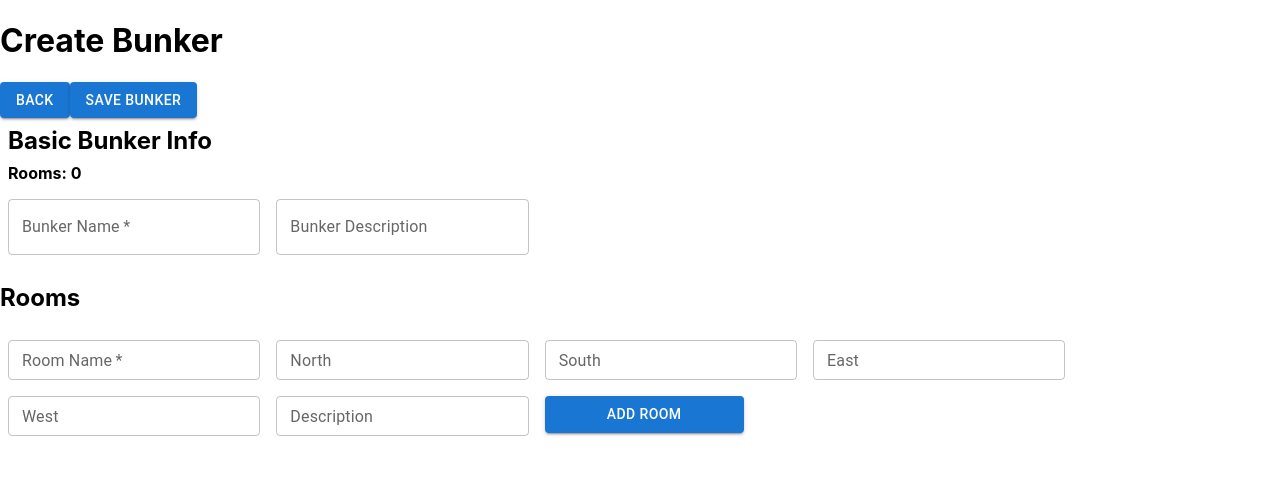
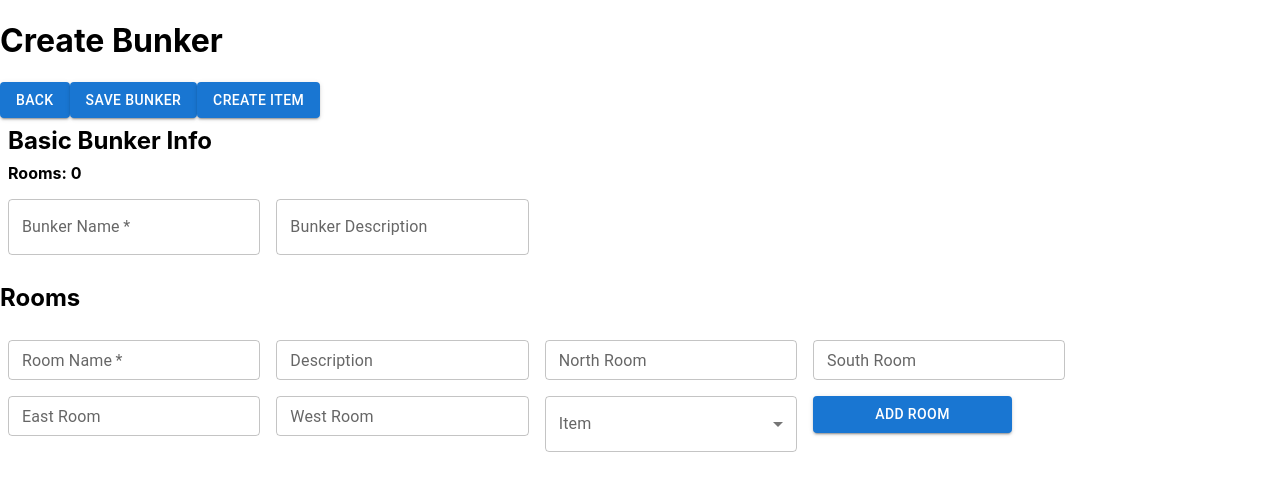
Before and after one commit to TranspoLord/bunker-project, a React (Create React App) app: page /manage/edit in a window 1280 px wide. Shown: the top 490 px of the page. Built offline with nearby package versions, Linux system fonts and the light colour scheme.

Commit message:
Worked on snackbar messages. Logic is there. Create bunker now has create items Item list will not be saved until the bunker is saved Need to add edit room, need to add edit items

```diff
--- a/src/BunkerManager.jsx
+++ b/src/BunkerManager.jsx
@@ -8,6 +8,7 @@ import { createNull } from 'typescript';
 import Button from '@mui/material/Button';
 import Card from '@mui/material/Card';
 import { CardContent, CardActions, Typography } from '@mui/material';
+import SnackBarMessage from './SnackBar';
 
 const BunkerManager = () => {
     const [loadFile, setLoad] = useState(false)
@@ -72,6 +73,9 @@ const BunkerManager = () => {
     return (
         <div>
             <h1>Bunker Manager</h1>
+            <Button variant='contained' onClick={() => SnackBarMessage("Success","This is a message")} >
+                Test SnackBar
+            </Button>
             <label htmlFor='fileInput'>
                 <Button variant='contained' onClick={() => { document.getElementById("fileInput").click() }} >
                     Load Bunker
@@ -88,6 +92,7 @@ const BunkerManager = () => {
                     Back
                 </Button>
             </Link>
+
             {bunkerList.map((bunker, index) => (
                 <div key={index}>
                     {BunkerCard(bunker, index)}
--- a/src/CreateBunker.jsx
+++ b/src/CreateBunker.jsx
@@ -1,32 +1,43 @@
-import { TextField, Box, Card, Button, CardContent, Typography } from '@mui/material';
+import { TextField, Box, Card, Button, CardContent, Typography, FormControl, DialogActions } from '@mui/material';
 import { useState, useEffect, useRef } from 'react';
 import { Link } from 'react-router-dom';
+import SnackBar from './SnackBar';
+import { Dialog, DialogTitle, DialogContent, DialogContentText } from '@mui/material';
+import { Input, InputLabel, MenuItem, Select } from '@mui/material';
 
 function CreateBunker(props) {
     const [bunkerBool, setBunkerBool] = useState(props.isCreatingBunker);
     const [selectedBunker, setSelectedBunker] = useState(null);
     const [bunkerSaved, setBunkerSaved] = useState(false);
     const [bunkerName, setNewBunkerName] = useState("");
+    const [bunkerDescription, setNewBunkerDescription] = useState("");
+
     const [rooms, setRooms] = useState([]);
-    const [needEmptyRoom, setNeedEmptyRoom] = useState(true);
     const [newName, setNewName] = useState("");
     const [newNorth, setNewNorth] = useState("");
     const [newSouth, setNewSouth] = useState("");
     const [newEast, setNewEast] = useState("");
     const [newWest, setNewWest] = useState("");
-    const [newDescription, setNewDescription] = useState("");
-    //TODO: Use snackbar to display messages(function with severity, message, and duration)
+    const [newRoomDescription, setNewRoomDescription] = useState("");
+    const [newRoomItem, setNewRoomItem] = useState("");
+
+    const [items, setItems] = useState([]);
+    const [openWindow, setOpenWindow] = useState(false);
+    const [itemName, setItemName] = useState("");
+    const [itemDescription, setItemDescription] = useState("");
+    const [itemRequired, setItemRequired] = useState("");
 
     function handleAddRoom(e) {
         e.preventDefault();
-        if(newName === "" || newDescription === ""){return;}
+        if (newName === "" || newRoomDescription === "") { return; }
         const newRoom = {
             name: newName,
             north: newNorth,
             south: newSouth,
             east: newEast,
             west: newWest,
-            description: newDescription
+            description: newRoomDescription,
+            item: newRoomItem
         };
 
         setRooms([...rooms, newRoom]);
@@ -35,7 +46,8 @@ function CreateBunker(props) {
         setNewSouth("");
         setNewEast("");
         setNewWest("");
-        setNewDescription("");
+        setNewRoomDescription("");
+        setNewRoomItem("");
     }
 
     function handleRemoveRoom(index) {
@@ -44,17 +56,38 @@ function CreateBunker(props) {
         setRooms(newRooms);
     }
 
+    function handleAddItem(e) {
+        e.preventDefault();
+        if (itemName === "" || itemDescription === "") { return; }
+        const newItem = {
+            name: itemName,
+            description: itemDescription,
+            required: itemRequired
+        };
+
+        setItems([...items, newItem]);
+        setItemName("");
+        setItemDescription("");
+        console.log("Item added" + newItem.name + " " + newItem.description + " " + newItem.required);
+        handleCloseItem();
+    }
+
+    const handleItemOpen = () => {
+        setOpenWindow(true);
+    };
+
+    const handleCloseItem = () => {
+        setOpenWindow(false);
+    };
+
     function handleBunkerSave() {
         //Save bunker to local storage here
         console.log("Saving bunker to local storage")
         console.log(rooms)
-        localStorage.setItem("bunker" + bunkerName, JSON.stringify(rooms))
+        localStorage.setItem("bunker-" + bunkerName, JSON.stringify(rooms))
+        localStorage.setItem("bunker-" + bunkerName + "-items", JSON.stringify(items))
         setBunkerBool(false)
         setBunkerSaved(true)
-    }
-
-    function snackBarMessage(message, severity, duration){
-        //todo: Create separate snackbar class so other components can use it
     }
 
     const getBasicBunkerInfo = () => {
@@ -64,10 +97,22 @@ function CreateBunker(props) {
                     <h2>Basic Bunker Info</h2>
                     <h4>Rooms: {rooms.length}</h4>
                     <TextField required margin="normal" id="outlined-basic" label="Bunker Name" variant="outlined" value={bunkerName} onChange={(e) => setNewBunkerName(e.target.value)} />
-                    <TextField margin="normal" id="outlined-basic" label="Bunker Description" variant="outlined" value={newDescription} onChange={(e) => setNewDescription(e.target.value)} />
+                    <TextField margin="normal" id="outlined-basic" label="Bunker Description" variant="outlined" value={bunkerDescription} onChange={(e) => setNewBunkerDescription(e.target.value)} />
                 </Box>
             </div>
         );
+    }
+
+    const getItemsFromLocalStorage = () => {
+        const items = [];
+        for (let i = 0; i < localStorage.length; i++) {
+            const key = localStorage.key(i);
+            if (key.startsWith("bunker-" + bunkerName + "-items")) {
+                items.push(JSON.parse(localStorage.getItem(key)));
+            }
+        }
+        setItems(items);
+        return items;
     }
 
     return (
@@ -75,16 +120,79 @@ function CreateBunker(props) {
             <h1>Create Bunker</h1>
             <Link to="/manage"><Button variant="contained">Back</Button></Link>
             <Button variant="contained" onClick={handleBunkerSave}>Save Bunker</Button>
+            <Button variant="contained" onClick={handleItemOpen}>Create Item</Button>
+            <Dialog open={openWindow} onClose={handleCloseItem} aria-labelledby="form-dialog-title">
+                <DialogTitle id="form-dialog-title">Create Item</DialogTitle>
+                <DialogContent>
+                    <DialogContentText>
+                        Create a new item for your bunker.
+                    </DialogContentText>
+                    <form>
+                        <TextField
+                            autoFocus
+                            margin="dense"
+                            id="name"
+                            label="Item Name"
+                            type="text"
+                            fullWidth
+                            value={itemName}
+                            onChange={(e) => setItemName(e.target.value)}
+                        />
+                        <TextField
+                            margin="dense"
+                            id="description"
+                            label="Item Description"
+                            type="text"
+                            fullWidth
+                            value={itemDescription}
+                            onChange={(e) => setItemDescription(e.target.value)}
+                        />
+                        <FormControl fullWidth>
+                            <InputLabel id="select-label">Needed to Pickup</InputLabel>
+                            <Select
+                                labelId="select-label"
+                                id="select"
+                                value={itemRequired}
+                                label="Required Item"
+                                onChange={(e) => setItemRequired(e.target.value)}
+                            >
+                                <MenuItem value={"None"}>None</MenuItem>
+                                {Object.entries(items).map(([key, value]) => (
+                                    <MenuItem value={value.name}>{value.name}</MenuItem>
+                                ))}
+                            </Select>
+                        </FormControl>
+                        <DialogActions>
+                            <Button onClick={handleCloseItem}>Cancel</Button>
+                            <Button onClick={handleAddItem} type="submit">Submit</Button>
+                        </DialogActions>
+                    </form>
+                </DialogContent>
+            </Dialog>
             {getBasicBunkerInfo()}
             <h2>Rooms</h2>
             <Box component="form" sx={{ '& > :not(style)': { m: 1, width: '25ch' }, }} noValidate autoComplete="off">
-                    <TextField required size="small" margin="dense" id="outlined-basic" label="Room Name" variant="outlined" value={newName} onChange={(e) => setNewName(e.target.value)} />
-                    <TextField size="small" margin="dense" id="outlined-basic" label="North" variant="outlined" value={newNorth} onChange={(e) => setNewNorth(e.target.value)} />
-                    <TextField size="small" margin="dense" id="outlined-basic" label="South" variant="outlined" value={newSouth} onChange={(e) => setNewSouth(e.target.value)} />
-                    <TextField size="small" margin="dense" id="outlined-basic" label="East" variant="outlined" value={newEast} onChange={(e) => setNewEast(e.target.value)} />
-                    <TextField size="small" margin="dense" id="outlined-basic" label="West" variant="outlined" value={newWest} onChange={(e) => setNewWest(e.target.value)} />
-                    <TextField size="small" margin="dense" id="outlined-basic" label="Description" variant="outlined" value={newDescription} onChange={(e) => setNewDescription(e.target.value)} />
-                    <Button variant="contained" onClick={handleAddRoom}>Add Room</Button>
+                <TextField required size="small" margin="dense" id="outlined-basic" label="Room Name" variant="outlined" value={newName} onChange={(e) => setNewName(e.target.value)} />
+                <TextField size="small" margin="dense" id="outlined-basic" label="Description" variant="outlined" value={newRoomDescription} onChange={(e) => setNewRoomDescription(e.target.value)} />
+                <TextField size="small" margin="dense" id="outlined-basic" label="North Room" variant="outlined" value={newNorth} onChange={(e) => setNewNorth(e.target.value)} />
+                <TextField size="small" margin="dense" id="outlined-basic" label="South Room" variant="outlined" value={newSouth} onChange={(e) => setNewSouth(e.target.value)} />
+                <TextField size="small" margin="dense" id="outlined-basic" label="East Room" variant="outlined" value={newEast} onChange={(e) => setNewEast(e.target.value)} />
+                <TextField size="small" margin="dense" id="outlined-basic" label="West Room" variant="outlined" value={newWest} onChange={(e) => setNewWest(e.target.value)} />
+                <FormControl>
+                    <InputLabel id="RoomItemLabel">Item</InputLabel>
+                    <Select
+                        labelId="RoomItemLabel"
+                        id="select"
+                        value={itemRequired}
+                        label="Room Item"
+                        onChange={(e) => setItemRequired(e.target.value)}>
+                        {Object.entries(items).map(([key, value]) => (
+                            <MenuItem value={value.name}>{value.name}</MenuItem>
+                        ))}
+                        <MenuItem value={"None"}>None</MenuItem>
+                    </Select>
+                </FormControl>
+                <Button variant="contained" onClick={handleAddRoom}>Add Room</Button>
             </Box>
             {rooms.map((room, index) => (
                 <Card sx={{ minWidth: 275 }} key={index}>
@@ -96,7 +204,7 @@ function CreateBunker(props) {
                             {room.name}
                         </Typography>
                         <Typography sx={{ mb: 1.5 }} color="text.secondary">
-                            {room.description}
+                            {room.item.name}
                         </Typography>
                         <Typography variant="body2">
                             North: {room.north}
--- /dev/null
+++ b/src/SnackBar.jsx
@@ -0,0 +1,33 @@
+import React, { useState} from 'react';
+import './App.css';
+import { Snackbar, Alert} from '@mui/material';
+import Grow from '@mui/material/Grow';
+
+
+function SnackBarMessage (severity, message) {
+    console.log("In snackbar" + message + " " + severity);
+    const [open, setOpen] = useState(true);
+
+    const handleClose = (event, reason) => {
+        if (reason === "clickaway") return;
+        setOpen(false);
+    };
+
+    return (
+        <div style={{}}>
+            <Snackbar
+                anchorOrigin={{
+                    vertical: "bottom",
+                    horizontal: "left",
+                }}
+            open = {open}
+            autoHideDuration = {6000}
+            onClose = {handleClose}>
+                <Alert onClose={handleClose} severity={severity} sx={{ width: "100%" }}>
+                    {message}
+                </Alert>
+            </Snackbar>
+        </div>
+    );
+}
+export default SnackBarMessage;
```
